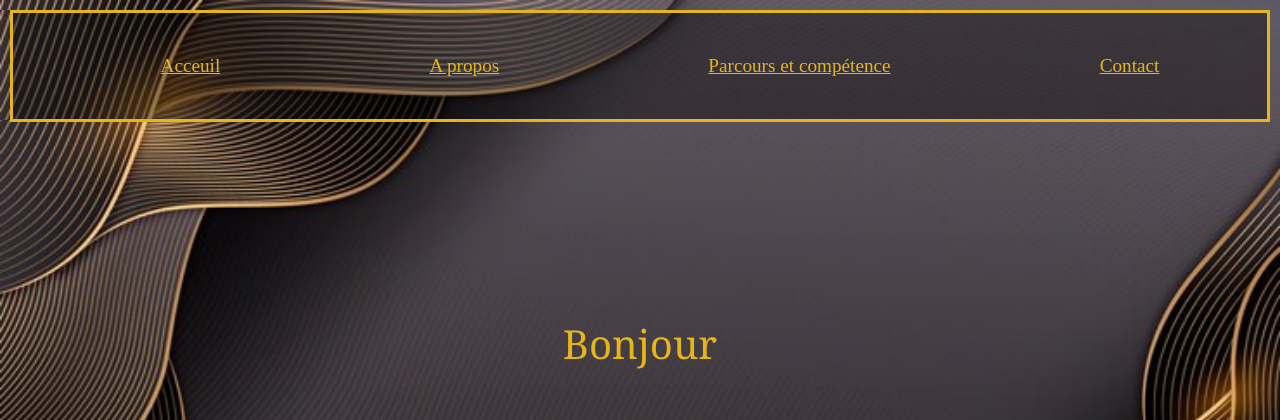
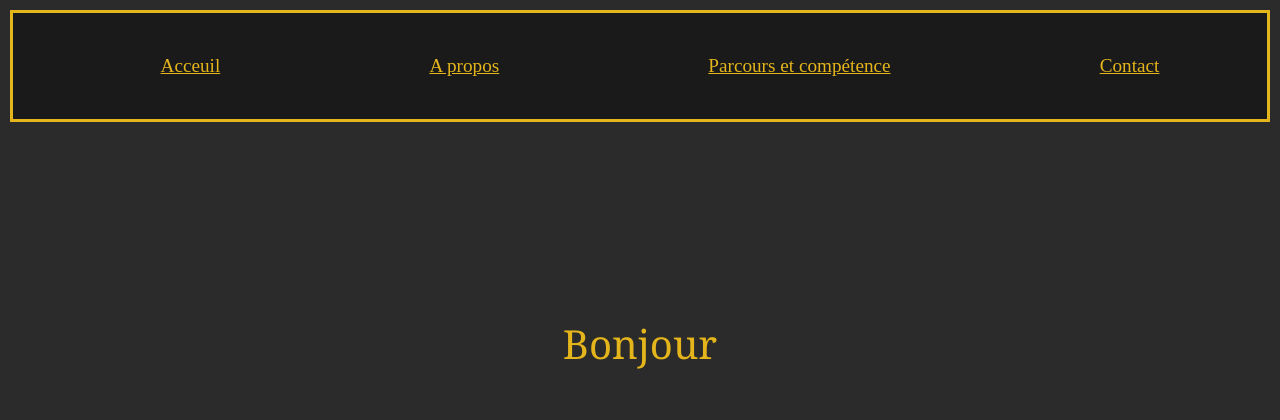
Before and after one commit to Avany-Jocya/portfolio, a PHP site: page /index.php in a window 1280 px wide. Shown: the top 420 px of the page. Run offline with PHP 8.4, Linux system fonts and the light colour scheme; some libraries are stand-ins or nearby versions; some web fonts are replaced.

Commit message:
new change

```diff
--- a/Style.css
+++ b/Style.css
@@ -12,7 +12,7 @@ blockquote:before, blockquote:after, q:before, q:after {
 }
 html,body {
   font-size: 16px;
-background: url(/image/bck2.jpg);
+background-color: #2c2b2b;
 background-size: cover;
   color:#e5b51c;
  margin: 0;
--- a/contact.php
+++ b/contact.php
@@ -64,7 +64,7 @@
           </li>
         </ul>
       </nav>
-</header>
+    </header>
 
       <div class="contact">
 
```
